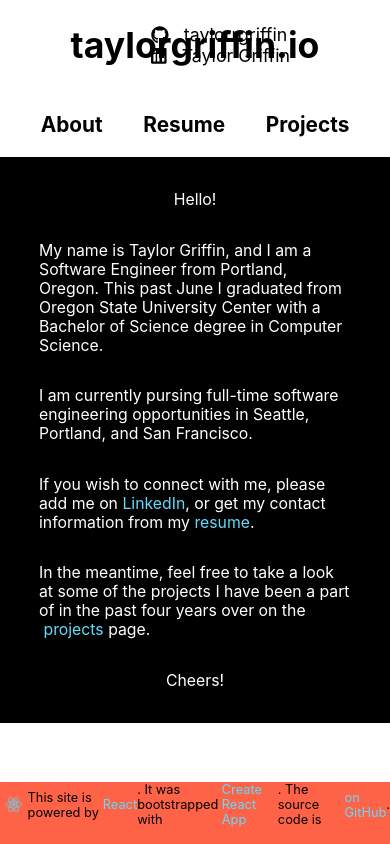
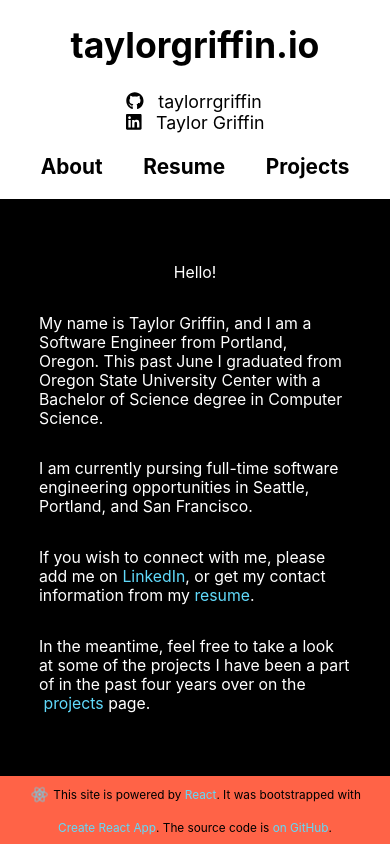
Before and after one commit to taylorrgriffin/taylorgriffin.io, a React (Create React App) app: page / in a window 390 px wide. Built offline with nearby package versions, Linux system fonts and the light colour scheme.

Commit message:
Added responsive styling

```diff
--- a/src/About/About.js
+++ b/src/About/About.js
@@ -19,9 +19,6 @@ const About = () => {
         In the meantime, feel free to take a look at some of the projects I have been a part of in the past four years over on the
         &nbsp;<a style={styles.link} href="/projects">projects</a> page.
       </p>
-      <p style={styles.heading}>
-        Cheers!
-      </p>
     </div>
   );
 }
@@ -36,7 +33,8 @@ let styles = {
     fontSize: 'calc(8px + 2vmin)',
     marginLeft: '10vw',
     marginRight: '10vw',
-    textAlign: 'left'
+    textAlign: 'left',
+    flex: '1 1 auto'
   },
   heading: {
     textAlign: 'center'
--- a/src/App.js
+++ b/src/App.js
@@ -15,13 +15,13 @@ function App() {
   return (
     <div style={styles.container}>
       <Header/>
-      <body style={styles.body}>
+      <div style={styles.body}>
         <Switch>
           <Route path="/">
             <About/>
           </Route>
         </Switch>
-      </body>
+      </div>
       <Footer/>
     </div>
   );
@@ -31,13 +31,16 @@ let styles = {
   container: {
     display: 'flex',
     flexDirection: 'column',
+    justifyContent: 'center',
+    minHeight: '100vh',
+    flexWrap: 'wrap'
   },
   body: {
     display: 'flex',
     alignItems: 'center',
     justifyContent: 'center',
     backgroundColor: 'black',
-    minHeight: '67vh'
+    flex: '1 1 auto',
   }
 }
 
--- a/src/Common/Footer.js
+++ b/src/Common/Footer.js
@@ -22,12 +22,9 @@ let styles = {
     justifyContent: 'center',
     backgroundColor: 'tomato',
     width: '100%',
-    position: 'absolute',
-    left: '0px',
-    bottom: '0px',
-    right: '0px',
-    fontSize: 'calc(5px + 2vmin)',
-    paddingBottom: '17px'
+    fontSize: 'calc(4px + 2vmin)',
+    minHeight: '8vh',
+    flexWrap: 'wrap'
   },
   link: {
     color: '#61DAFB',
--- a/src/Common/Header.js
+++ b/src/Common/Header.js
@@ -1,9 +1,12 @@
 import React from 'react';
+import { useMediaQuery } from 'react-responsive'
 import { FontAwesomeIcon } from '@fortawesome/react-fontawesome';
 import { faGithub, faLinkedin } from '@fortawesome/free-brands-svg-icons';
 import { } from '@fortawesome/free-solid-svg-icons'
 
 export const Header = () => {
+  const isTabletOrMobile = useMediaQuery({ query: '(max-width: 1224px)' });
+  const styles = style(isTabletOrMobile);
   return (
     <header style={styles.header}>
       <div style={styles.headline}>
@@ -28,10 +31,12 @@ export const Header = () => {
   )
 }
 
-let styles = {
+const style = (isTabletOrMobile = false) => {
+  return {
     header: {
       display: 'flex',
       flexDirection: 'column',
+      flexWrap: 'wrap',
       alignItems: 'center',
       justifyContent: 'center',
       backgroundColor: 'white',
@@ -40,7 +45,7 @@ let styles = {
     },
     headline: {
       display: 'flex',
-    flexDirection: 'row',
+      flexDirection: isTabletOrMobile ? 'column' : 'row',
       alignItems: 'center',
       width: '100%',
       justifyContent: 'center'
@@ -49,8 +54,8 @@ let styles = {
       color: 'black'
     },
     socialLinks: {
-    position: 'absolute',
-    right: '100px',
+      position: isTabletOrMobile ? undefined : 'absolute',
+      right: isTabletOrMobile ? undefined : '100px',
       display: 'flex',
       flexDirection: 'column',
       justifyContent: 'space-between'
@@ -70,5 +75,6 @@ let styles = {
       textDecoration: 'none'
     }
   }
+}
 
 export default Header;
```
Lines whose indentation alone changed are shown as unchanged.
